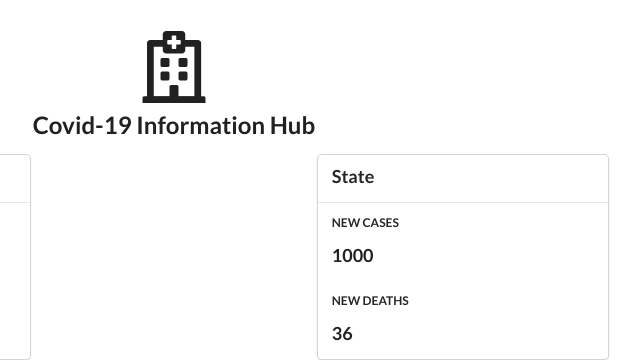
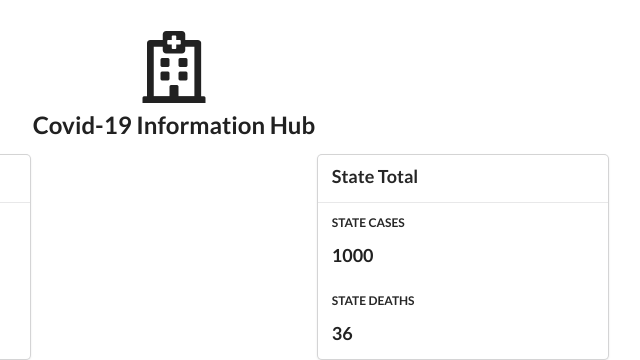
Before and after one commit to mooka0/covid19-info-hub, a plain HTML site: page index.html in a window 1280 px wide. Shown: the top 360 px of the page, 466-1106 px from the left. Drawn offline with nearby package versions, Linux system fonts and the light colour scheme; a script that the page names is missing.

Commit message:
state cards updated

```diff
--- a/index.html
+++ b/index.html
@@ -14,7 +14,7 @@
     <div class="ui container ">
         <h2 class="ui center aligned icon header">
             </br><i class="hospital outline icon"></i>Covid-19 Information Hub</h2>
-                <!-- insert search bar here -->
+        <!-- insert search bar here -->
 
         <div class="ui grid">
             <!-- state info -->
@@ -51,25 +51,25 @@
                 <div class="column">
                     <div class="ui centered card">
                         <div class="content">
-                            <div class="header">State</div>
+                            <div class="header">State Total</div>
                         </div>
                         <div class="content">
-                            <h4 class="ui sub header">New Cases</h4>
+                            <h4 class="ui sub header">State Cases</h4>
                             <div class="ui small feed">
                                 <div class="event">
                                     <div class="content">
                                         <div class="summary">
-                                            <h3 id="new-cases">1000</h3>
+                                            <h3 id="total-state-cases">1000</h3>
                                         </div>
                                     </div>
                                 </div>
                             </div>
-                            <h4 class="ui sub header">New Deaths</h4>
+                            <h4 class="ui sub header">State Deaths</h4>
                             <div class="ui small feed">
                                 <div class="event">
                                     <div class="content">
                                         <div class="summary">
-                                            <h3 id="new-deaths">36</h3>
+                                            <h3 id="total-state-deaths">36</h3>
                                         </div>
                                     </div>
                                 </div>
@@ -140,6 +140,7 @@
                 </div>
             </div>
         </div>
+
     </div>
 
     <script src="./assets/js/script.js"></script>
```
